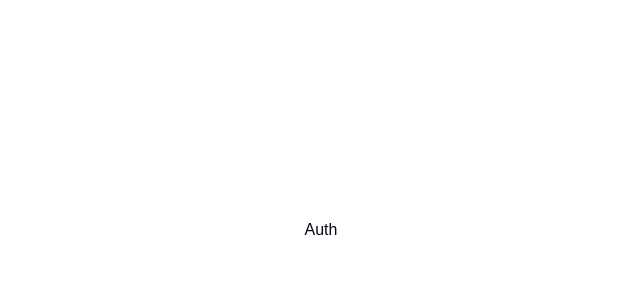
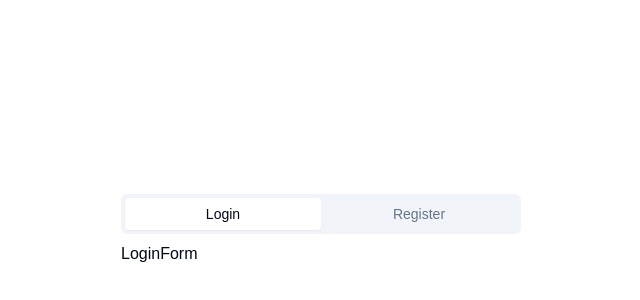
Before and after one commit to MiraslauSharkouski/nextjs-dashboard, a Next.js app: page /auth in a window 1280 px wide. Shown: the part 170-470 px from the top of the page, without its empty margins (319-959 px from the left). Built offline with nearby package versions, Linux system fonts and the light colour scheme.

Commit message:
add tabs components

```diff
--- a/app/(auth)/auth/page.tsx
+++ b/app/(auth)/auth/page.tsx
@@ -1,5 +1,10 @@
+import AuthTabs from "@/components/auth/AuthTabs";
 const AuthPage = () => {
-  return <div className="">Auth</div>;
+  return (
+    <>
+      <AuthTabs />
+    </>
+  );
 };
 
 export default AuthPage;
--- /dev/null
+++ b/components/auth/AuthTabs.tsx
@@ -0,0 +1,22 @@
+import { Tabs, TabsContent, TabsList, TabsTrigger } from "@/components/ui/tabs";
+import LoginForm from "./LoginForm";
+import RegisterForm from "./RegisterForm";
+
+const AuthTabs = () => {
+  return (
+    <Tabs defaultValue="login" className="w-[400px]">
+      <TabsList className="grid w-full grid-cols-2">
+        <TabsTrigger value="login">Login</TabsTrigger>
+        <TabsTrigger value="register">Register</TabsTrigger>
+      </TabsList>
+      <TabsContent value="login">
+        <LoginForm />
+      </TabsContent>
+      <TabsContent value="register">
+        <RegisterForm />
+      </TabsContent>
+    </Tabs>
+  );
+};
+
+export default AuthTabs;
--- /dev/null
+++ b/components/auth/LoginForm.tsx
@@ -0,0 +1,5 @@
+const LoginForm = () => {
+  return <div className="">LoginForm</div>;
+};
+
+export default LoginForm;
--- /dev/null
+++ b/components/auth/RegisterForm.tsx
@@ -0,0 +1,5 @@
+const RegisterForm = () => {
+  return <div className="">RegisterForm</div>;
+};
+
+export default RegisterForm;
--- /dev/null
+++ b/components/ui/tabs.tsx
@@ -0,0 +1,55 @@
+"use client"
+
+import * as React from "react"
+import * as TabsPrimitive from "@radix-ui/react-tabs"
+
+import { cn } from "@/lib/utils"
+
+const Tabs = TabsPrimitive.Root
+
+const TabsList = React.forwardRef<
+  React.ElementRef<typeof TabsPrimitive.List>,
+  React.ComponentPropsWithoutRef<typeof TabsPrimitive.List>
+>(({ className, ...props }, ref) => (
+  <TabsPrimitive.List
+    ref={ref}
+    className={cn(
+      "inline-flex h-10 items-center justify-center rounded-md bg-muted p-1 text-muted-foreground",
+      className
+    )}
+    {...props}
+  />
+))
+TabsList.displayName = TabsPrimitive.List.displayName
+
+const TabsTrigger = React.forwardRef<
+  React.ElementRef<typeof TabsPrimitive.Trigger>,
+  React.ComponentPropsWithoutRef<typeof TabsPrimitive.Trigger>
+>(({ className, ...props }, ref) => (
+  <TabsPrimitive.Trigger
+    ref={ref}
+    className={cn(
+      "inline-flex items-center justify-center whitespace-nowrap rounded-sm px-3 py-1.5 text-sm font-medium ring-offset-background transition-all focus-visible:outline-none focus-visible:ring-2 focus-visible:ring-ring focus-visible:ring-offset-2 disabled:pointer-events-none disabled:opacity-50 data-[state=active]:bg-background data-[state=active]:text-foreground data-[state=active]:shadow-sm",
+      className
+    )}
+    {...props}
+  />
+))
+TabsTrigger.displayName = TabsPrimitive.Trigger.displayName
+
+const TabsContent = React.forwardRef<
+  React.ElementRef<typeof TabsPrimitive.Content>,
+  React.ComponentPropsWithoutRef<typeof TabsPrimitive.Content>
+>(({ className, ...props }, ref) => (
+  <TabsPrimitive.Content
+    ref={ref}
+    className={cn(
+      "mt-2 ring-offset-background focus-visible:outline-none focus-visible:ring-2 focus-visible:ring-ring focus-visible:ring-offset-2",
+      className
+    )}
+    {...props}
+  />
+))
+TabsContent.displayName = TabsPrimitive.Content.displayName
+
+export { Tabs, TabsList, TabsTrigger, TabsContent }
--- a/package.json
+++ b/package.json
@@ -15,6 +15,7 @@
     "@radix-ui/react-dropdown-menu": "^2.1.2",
     "@radix-ui/react-label": "^2.1.0",
     "@radix-ui/react-slot": "^1.1.0",
+    "@radix-ui/react-tabs": "^1.1.1",
     "@radix-ui/react-toast": "^1.2.2",
     "class-variance-authority": "^0.7.0",
     "clsx": "^2.1.1",
```
Also changed, not shown: 1 other file (tests, documents, lock files or other folders).
